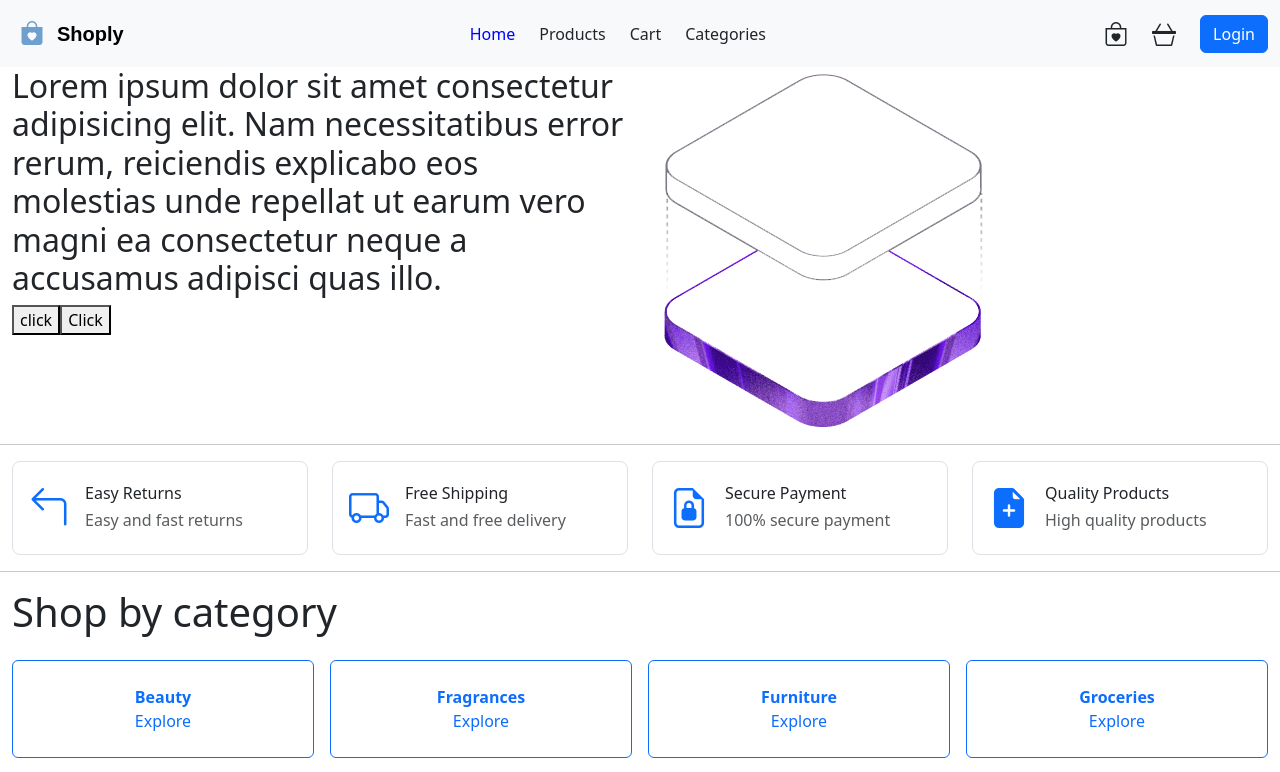
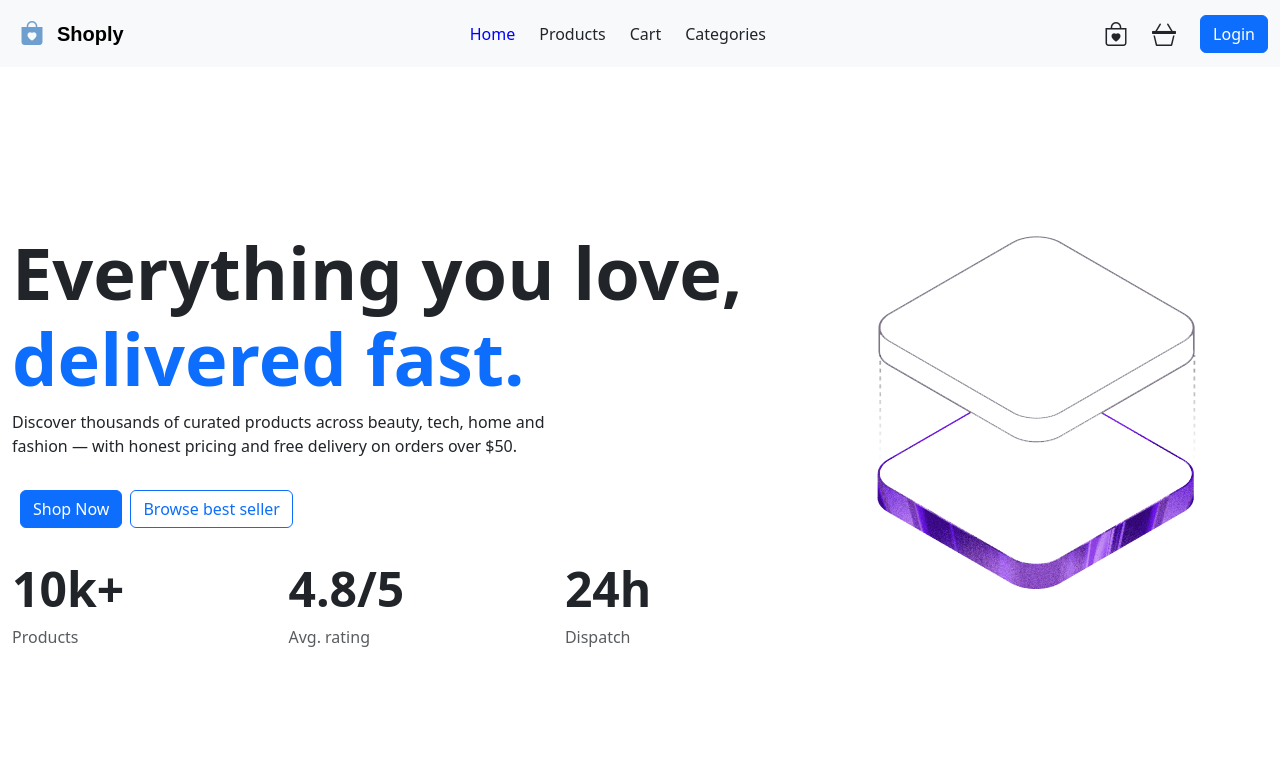
Before and after one commit to aboelenin-tech/shoply, a React (Vite) app: page / in a window 1280 px wide. Shown: the top 772 px of the page. Built offline with nearby package versions, Linux system fonts and the light colour scheme.

Commit message:
update in nav and home

```diff
--- a/src/index.css
+++ b/src/index.css
@@ -23,7 +23,7 @@
   }
   .nav-link:hover {
     color: blue;
-    background-color: rgba(0, 0, 255, 0.4);
+    background-color: rgba(103, 103, 164, 0.8);
     border-radius: 10px 10px 10px 10px;
 
   }
--- a/src/pages/Home.jsx
+++ b/src/pages/Home.jsx
@@ -7,15 +7,33 @@ function Home() {
 
     return (
         <>
-            <div className='container-fluid'>
+            <div className='container-fluid d-flex align-items-center'style={{ height: "100vh" }}>
                 <div className='row g-4'>
 
-                    <div className=' col-sm-6 col-md-6 col-lg-6'>
-                        <h2>Lorem ipsum dolor sit amet consectetur adipisicing elit. Nam necessitatibus error rerum, reiciendis explicabo eos molestias unde repellat ut earum vero magni ea consectetur neque a accusamus adipisci quas illo.</h2>
-                        <button>click</button>
-                        <button>Click</button>
+                    <div className=' col-sm-6 col-md-8 col-lg-8'>
+                      <h1 className='display-2 fw-bold'>Everything you love, <span className='text-primary'>delivered fast.</span></h1>
+                      <p className='col-sm-6 col-md-8 col-lg-8'>Discover thousands of curated products across beauty, tech, home and fashion — with honest pricing and free delivery on orders over $50.</p>
+                        <div class="d-grid gap-2 d-md-block py-3">
+                             <button class="btn btn-primary mx-2" type="button">Shop Now</button>
+                              <button class="btn btn-outline-primary gap-2" type="button">Browse best seller</button>
+                                </div>
+                                <div className='d-flex justify-content-start flex-wrap my-3'>
+                                <div className="col-12 col-md-4 mb-4">
+                                          <h2 className="display-5 fw-bold">10k+</h2>
+                                          <p className="text-muted">Products</p>
+                                    </div>
+                                <div className="col-12 col-md-4 mb-4">
+                                      <h2 className="display-5 fw-bold">4.8/5</h2>
+                                            <p className="text-muted">Avg. rating</p>
+                                                    </div>
+
+                                                        <div className="col-12 col-md-4 mb-4">
+                                                              <h2 className="display-5 fw-bold">24h</h2>
+                                                                     <p className="text-muted">Dispatch</p>
+                                                                                              </div>
+                                                                                              </div>
                     </div>
-                    <div className='col-sm-6 col-md-6 col-lg-6'>
+                    <div className='col-sm-6 col-md-4 col-lg-4'>
                         <img src={hero} alt="hero" />
                     </div>
                 </div>
```
Also changed, not shown: src/components/ProductCard.jsx (+20 -0 lines).
